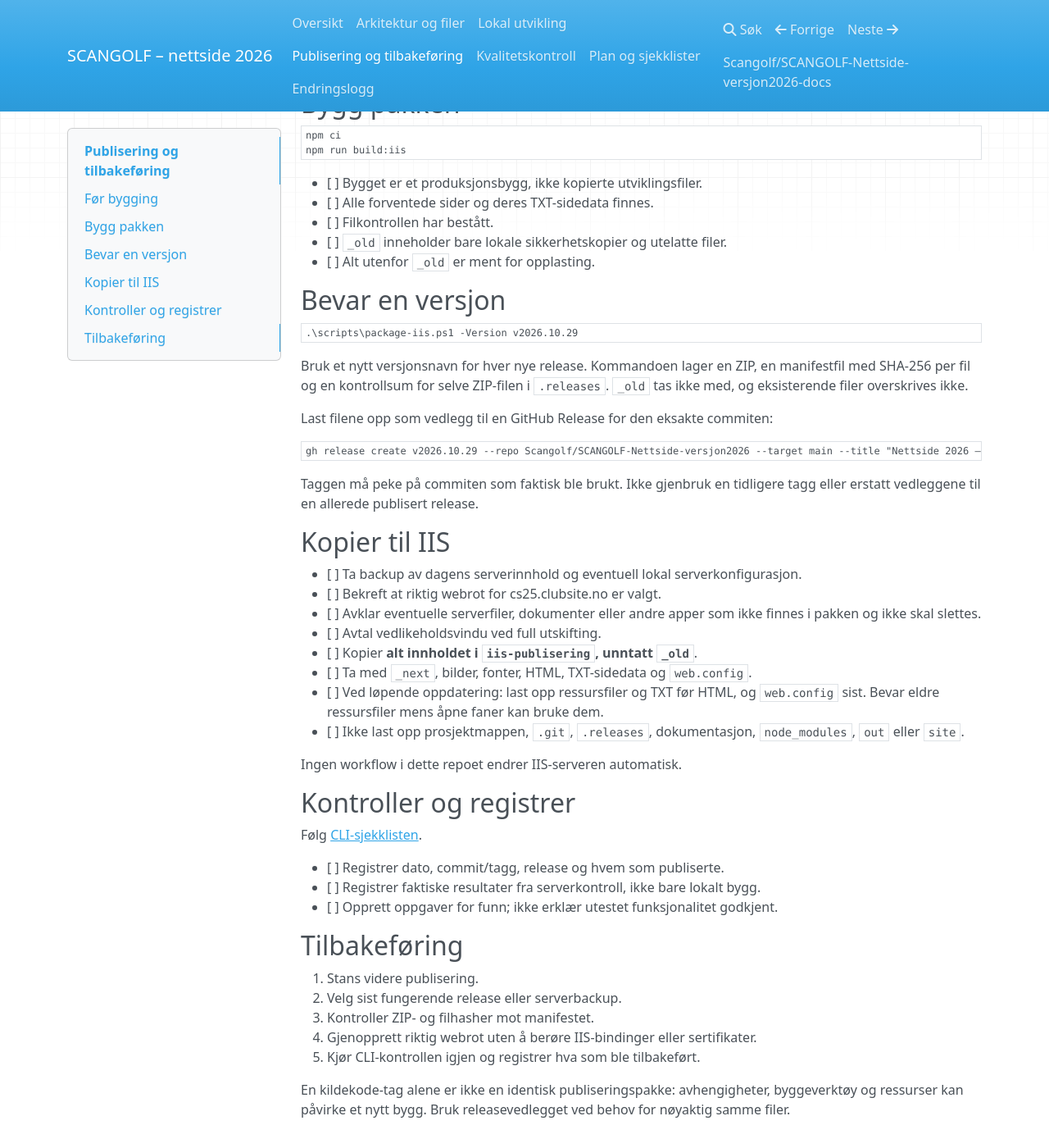
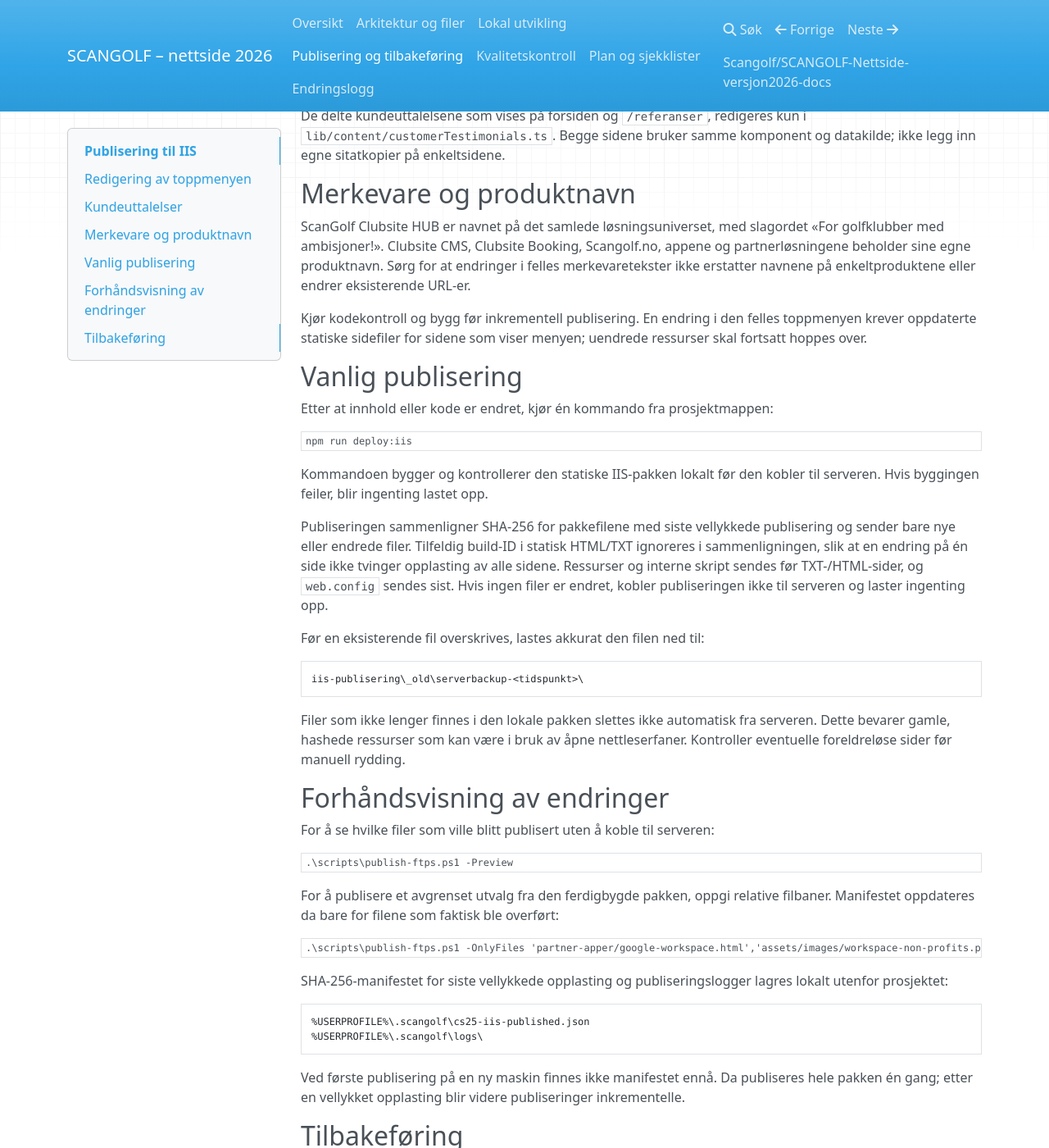
Before and after one commit to Scangolf/SCANGOLF-Nettside-versjon2026-docs, an MkDocs documentation site: the page built from docs/publisering.md, in a window 1280 px wide and 1400 px high, scrolled down 266 px. Shown: the whole window at 82% size. Built offline with MkDocs 1.6.1, drawn with Linux system fonts in a browser that asks for light colours; nearby versions of some CDN libraries; some of the changed text lies outside the part shown.

Commit message:
Refresh public maintenance documentation
Co-authored-by: Copilot <223556219+Copilot@users.noreply.github.com>

````diff
--- a/docs/publisering.md
+++ b/docs/publisering.md
@@ -1,76 +1,92 @@
-# Publisering og tilbakeføring
+# Publisering til IIS
 
-## Før bygging
+## Redigering av toppmenyen
 
-- [ ] Arbeidet er knyttet til en GitHub-oppgave.
-- [ ] Kildeendringene er gjennomgått og lagret i Git.
-- [ ] CI og dokumentasjonsbygget har bestått for aktuell commit.
-- [ ] Endringen og eventuelle begrensninger er dokumentert.
+Menytekst, overskrifter, lenker og rekkefølge redigeres i
+`lib/content/meny.ts`. Desktop, nettbrett og mobil bruker samme innholdsfil.
+Behold formatet `{ label: 'Navn', href: '/side' }` for lenker. Interne lenker
+må peke til eksisterende sider. Produktinnhold og sidens URL endres ikke ved
+å redigere menyfilen.
 
-## Bygg pakken
+## Kundeuttalelser
+
+De delte kundeuttalelsene som vises på forsiden og `/referanser`, redigeres
+kun i `lib/content/customerTestimonials.ts`. Begge sidene bruker samme
+komponent og datakilde; ikke legg inn egne sitatkopier på enkeltsidene.
+
+## Merkevare og produktnavn
+
+ScanGolf Clubsite HUB er navnet på det samlede løsningsuniverset, med
+slagordet «For golfklubber med ambisjoner!». Clubsite CMS, Clubsite Booking,
+Scangolf.no, appene og partnerløsningene beholder sine egne produktnavn.
+Sørg for at endringer i felles merkevaretekster ikke erstatter navnene på
+enkeltproduktene eller endrer eksisterende URL-er.
+
+Kjør kodekontroll og bygg før inkrementell publisering. En endring i den
+felles toppmenyen krever oppdaterte statiske sidefiler for sidene som viser
+menyen; uendrede ressurser skal fortsatt hoppes over.
+
+## Vanlig publisering
+
+Etter at innhold eller kode er endret, kjør én kommando fra prosjektmappen:
 
 ```powershell
-npm ci
-npm run build:iis
+npm run deploy:iis
 ```
 
-- [ ] Bygget er et produksjonsbygg, ikke kopierte utviklingsfiler.
-- [ ] Alle forventede sider og deres TXT-sidedata finnes.
-- [ ] Filkontrollen har bestått.
-- [ ] `_old` inneholder bare lokale sikkerhetskopier og utelatte filer.
-- [ ] Alt utenfor `_old` er ment for opplasting.
+Kommandoen bygger og kontrollerer den statiske IIS-pakken lokalt før den
+kobler til serveren. Hvis byggingen feiler, blir ingenting lastet opp.
 
-## Bevar en versjon
+Publiseringen sammenligner SHA-256 for pakkefilene med siste vellykkede
+publisering og sender bare nye eller endrede filer. Tilfeldig build-ID i
+statisk HTML/TXT ignoreres i sammenligningen, slik at en endring på én side
+ikke tvinger opplasting av alle sidene. Ressurser og interne skript sendes
+før TXT-/HTML-sider, og `web.config` sendes sist. Hvis ingen filer er endret,
+kobler publiseringen ikke til serveren og laster ingenting opp.
+
+Før en eksisterende fil overskrives, lastes akkurat den filen ned til:
+
+```text
+iis-publisering\_old\serverbackup-<tidspunkt>\
+```
+
+Filer som ikke lenger finnes i den lokale pakken slettes ikke automatisk fra
+serveren. Dette bevarer gamle, hashede ressurser som kan være i bruk av åpne
+nettleserfaner. Kontroller eventuelle foreldreløse sider før manuell rydding.
+
+## Forhåndsvisning av endringer
+
+For å se hvilke filer som ville blitt publisert uten å koble til serveren:
 
 ```powershell
-.\scripts\package-iis.ps1 -Version v2026.10.29
+.\scripts\publish-ftps.ps1 -Preview
 ```
 
-Bruk et nytt versjonsnavn for hver nye release. Kommandoen lager en ZIP,
-en manifestfil med SHA-256 per fil og en kontrollsum for selve ZIP-filen i
-`.releases`. `_old` tas ikke med, og eksisterende filer overskrives ikke.
-
-Last filene opp som vedlegg til en GitHub Release for den eksakte commiten:
+For å publisere et avgrenset utvalg fra den ferdigbygde pakken, oppgi relative
+filbaner. Manifestet oppdateres da bare for filene som faktisk ble overført:
 
 ```powershell
-gh release create v2026.10.29 --repo Scangolf/SCANGOLF-Nettside-versjon2026 --target main --title "Nettside 2026 – første publisering" --generate-notes .releases\SCANGOLF-Nettside-versjon2026-iis-v2026.10.29.zip .releases\SCANGOLF-Nettside-versjon2026-iis-v2026.10.29.manifest.json .releases\SCANGOLF-Nettside-versjon2026-iis-v2026.10.29.zip.sha256
+.\scripts\publish-ftps.ps1 -OnlyFiles 'partner-apper/google-workspace.html','assets/images/workspace-non-profits.png'
 ```
 
-Taggen må peke på commiten som faktisk ble brukt. Ikke gjenbruk en tidligere
-tagg eller erstatt vedleggene til en allerede publisert release.
+SHA-256-manifestet for siste vellykkede opplasting og publiseringslogger
+lagres lokalt utenfor prosjektet:
 
-## Kopier til IIS
+```text
+%USERPROFILE%\.scangolf\cs25-iis-published.json
+%USERPROFILE%\.scangolf\logs\
+```
 
-- [ ] Ta backup av dagens serverinnhold og eventuell lokal serverkonfigurasjon.
-- [ ] Bekreft at riktig webrot for cs25.clubsite.no er valgt.
-- [ ] Avklar eventuelle serverfiler, dokumenter eller andre apper som ikke
-  finnes i pakken og ikke skal slettes.
-- [ ] Avtal vedlikeholdsvindu ved full utskifting.
-- [ ] Kopier **alt innholdet i `iis-publisering`, unntatt `_old`**.
-- [ ] Ta med `_next`, bilder, fonter, HTML, TXT-sidedata og `web.config`.
-- [ ] Ved løpende oppdatering: last opp ressursfiler og TXT før HTML,
-  og `web.config` sist. Bevar eldre ressursfiler mens åpne faner kan bruke dem.
-- [ ] Ikke last opp prosjektmappen, `.git`, `.releases`, dokumentasjon,
-  `node_modules`, `out` eller `site`.
-
-Ingen workflow i dette repoet endrer IIS-serveren automatisk.
-
-## Kontroller og registrer
-
-Følg [CLI-sjekklisten](kvalitet.md).
-
-- [ ] Registrer dato, commit/tagg, release og hvem som publiserte.
-- [ ] Registrer faktiske resultater fra serverkontroll, ikke bare lokalt bygg.
-- [ ] Opprett oppgaver for funn; ikke erklær utestet funksjonalitet godkjent.
+Ved første publisering på en ny maskin finnes ikke manifestet ennå. Da
+publiseres hele pakken én gang; etter en vellykket opplasting blir videre
+publiseringer inkrementelle.
 
 ## Tilbakeføring
 
-1. Stans videre publisering.
-2. Velg sist fungerende release eller serverbackup.
-3. Kontroller ZIP- og filhasher mot manifestet.
-4. Gjenopprett riktig webrot uten å berøre IIS-bindinger eller sertifikater.
-5. Kjør CLI-kontrollen igjen og registrer hva som ble tilbakeført.
+De overskrevne serverfilene ligger i den lokale sikkerhetskopien nevnt over.
+Kopier ønsket fil tilbake til samme relative plassering i webroten via FTPS.
+Nye filer har ingen tidligere versjon å gjenopprette; publiser den tidligere
+pakken på nytt for å tilbakeføre dem.
 
-En kildekode-tag alene er ikke en identisk publiseringspakke: avhengigheter,
-byggeverktøy og ressurser kan påvirke et nytt bygg. Bruk releasevedlegget ved
-behov for nøyaktig samme filer.
+Påloggingen leses fra `%USERPROFILE%\.scangolf\cs25-ftp-credentials.ps1`.
+Denne private filen skal ikke flyttes inn i prosjektmappen eller deles.
````
Also changed, not shown: docs/plan.md (+31 -0 lines).
